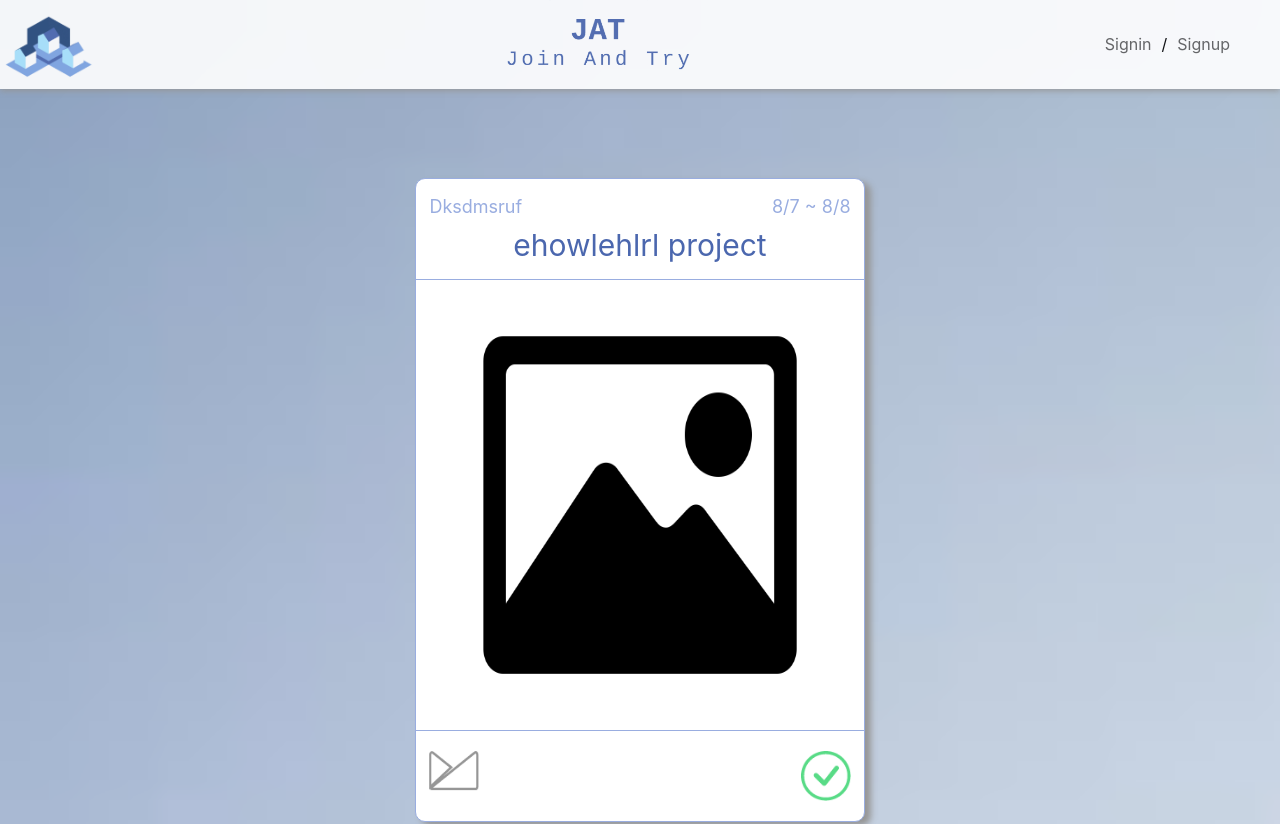
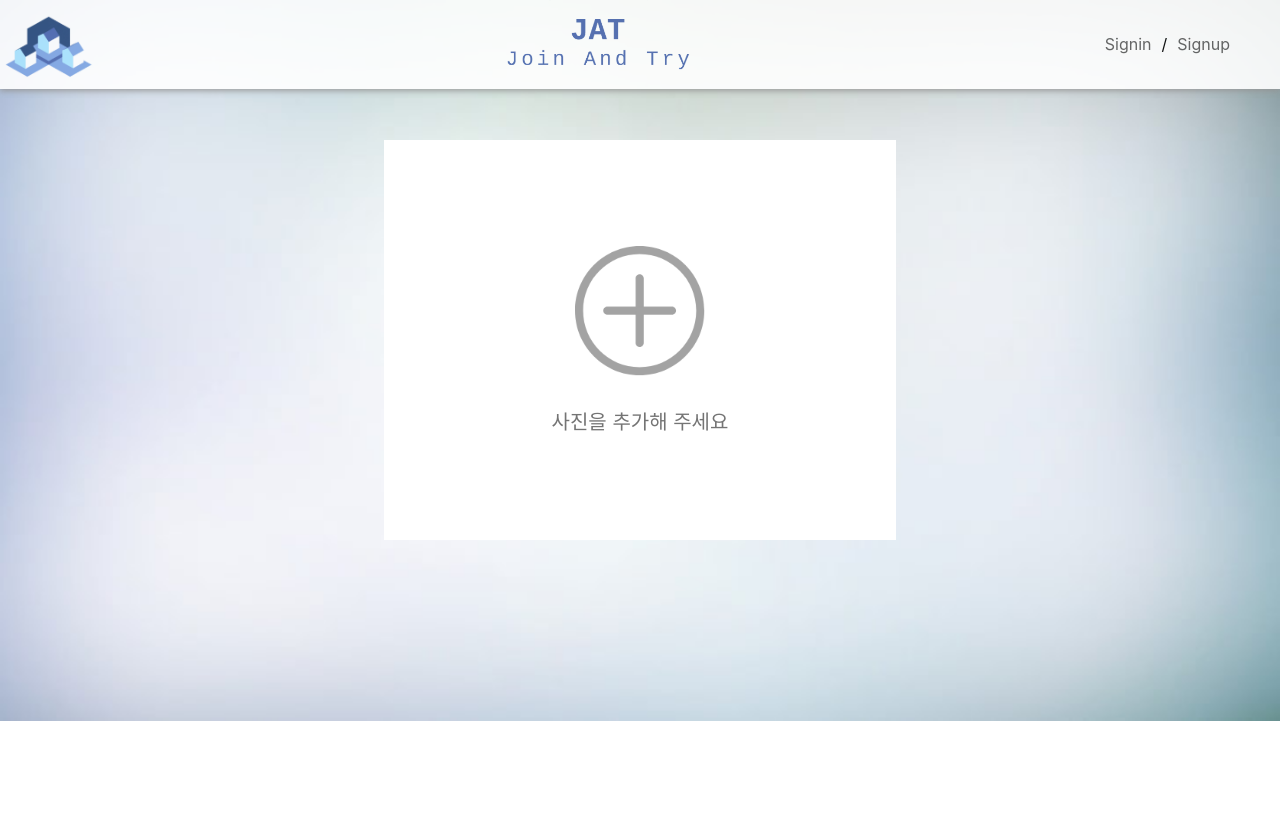
Before and after one commit to HACKERTON-JATS/front_end_jats, a React (Create React App) app: page / in a window 1280 px wide. Shown: the top 824 px of the page. After the commit the page ends 800 px from the top, so only its background shows below. Built offline with nearby package versions, Linux system fonts and the light colour scheme.

Commit message:
[ADD] ADD WRITE UI

```diff
--- a/src/components/Main.js
+++ b/src/components/Main.js
@@ -1,17 +1,19 @@
 import Header from "./Header/Header";
-import FeedMain from "./Feed/FeedMain";
+// import FeedMain from "./Feed/FeedMain";
+import Write from "./Write/Write";
 
 const Main = () => {
     return (
         <>
             <Header />
-            {
+            <Write />
+            {/* {
                 [...Array(10)].map((i, index) => {
                     return (
                         <FeedMain />
                     );
                 })
-            }
+            } */}
         </>
     )
 }
--- /dev/null
+++ b/src/components/Write/Write.js
@@ -0,0 +1,12 @@
+import * as S from "./styles";
+import PhotoSec from "./WriteCon/WritePhoto";
+
+const Write = () => {
+    return (
+        <S.Wrapper>
+            <PhotoSec />
+        </S.Wrapper>
+    );
+}
+
+export default Write;
--- /dev/null
+++ b/src/components/Write/WriteCon/WritePhoto.js
@@ -0,0 +1,15 @@
+import * as S from "./styles";
+import Plus from "../../../assets/plusPhoto.png";
+
+const WritePhoto = () => {
+    return (
+        <S.PhotoWrapper>
+            <S.PhotoChoose>
+                <S.PlusPhoto src={Plus} />
+                <S.AddPhoto>사진을 추가해 주세요</S.AddPhoto>
+            </S.PhotoChoose>
+        </S.PhotoWrapper>
+    )
+}
+
+export default WritePhoto;
--- /dev/null
+++ b/src/components/Write/WriteCon/styles.js
@@ -0,0 +1,28 @@
+import styled from "styled-components";
+
+export const PhotoWrapper = styled.div`
+    width: 100%;
+    display: flex;
+    justify-content: center;
+`
+
+export const PhotoChoose = styled.div`
+    width: 40%;
+    height: 400px;
+    background: #fff;
+    display: flex;
+    justify-content: center;
+    align-items: center;
+    flex-direction: column;
+    cursor: pointer;
+`
+
+export const PlusPhoto = styled.img`
+    width: 130px;
+`
+
+export const AddPhoto = styled.p`
+    color: #747474;
+    font-size: 20px;
+    margin-top: 30px;
+`
--- /dev/null
+++ b/src/components/Write/styles.js
@@ -0,0 +1,5 @@
+import styled from "styled-components";
+
+export const Wrapper = styled.section`
+    padding-top: 140px;
+`
```
Also changed, not shown: src/assets/plusPhoto.png (added).
